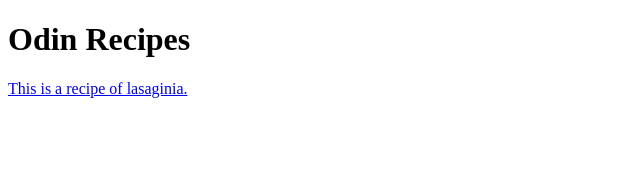
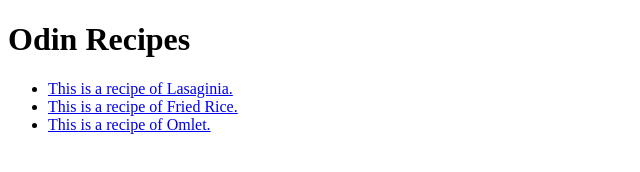
Before and after one commit to assassin-is-online/odin-recipes, a plain HTML site: page index.html in a window 1280 px wide. Shown: the whole page, without its empty margins (0-640 px from the left). Drawn offline with Linux system fonts and the light colour scheme.

Commit message:
This adding 2 more just in case

```diff
--- a/index.html
+++ b/index.html
@@ -7,6 +7,12 @@
     </head>
     <body>
         <h1>Odin Recipes</h1>
-        <a href="./recipes/lasaginia.html">This is a recipe of lasaginia.</a>
+        <ul>
+            <li><a href="./recipes/lasaginia.html">This is a recipe of Lasaginia.</a></li>
+            <li><a href="./recipes/fried_rice.html">This is a recipe of Fried Rice.</a></li>
+            <li><a href="./recipes/omlet.html">This is a recipe of Omlet.</a></li>
+
+        </ul>
+
     </body>
 </html>
```
